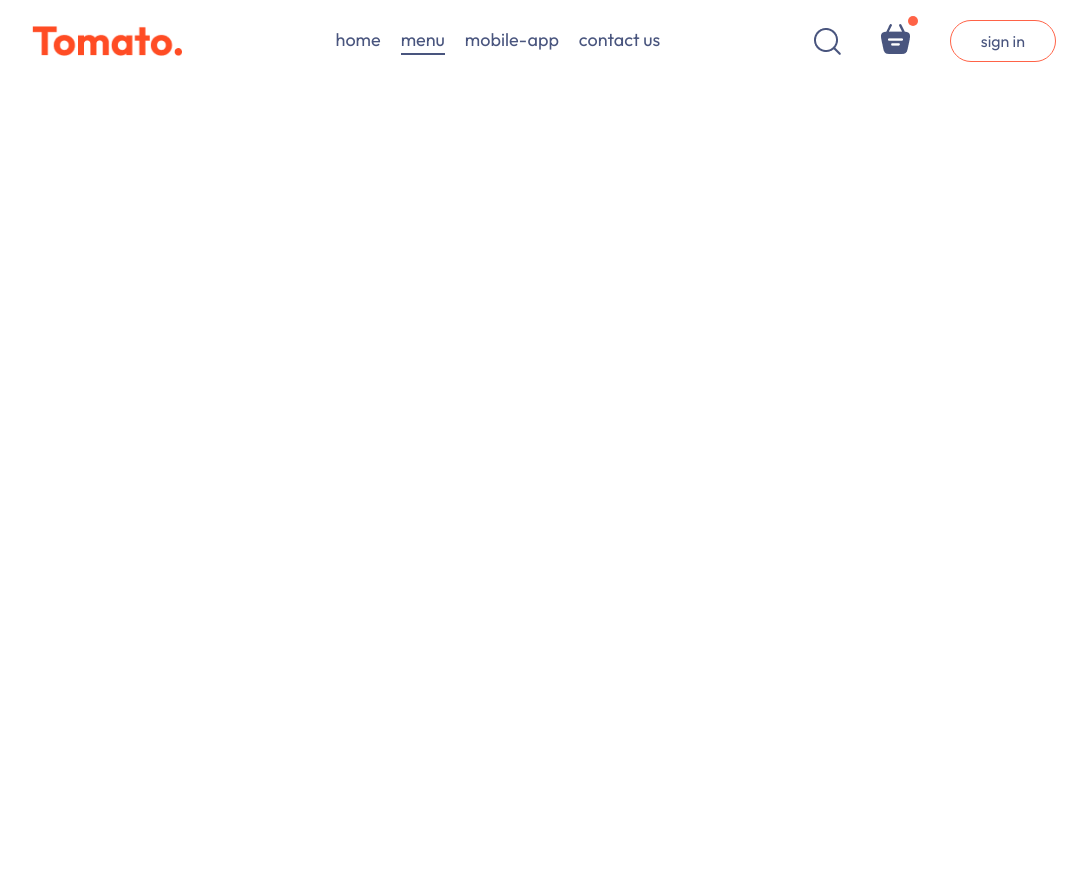
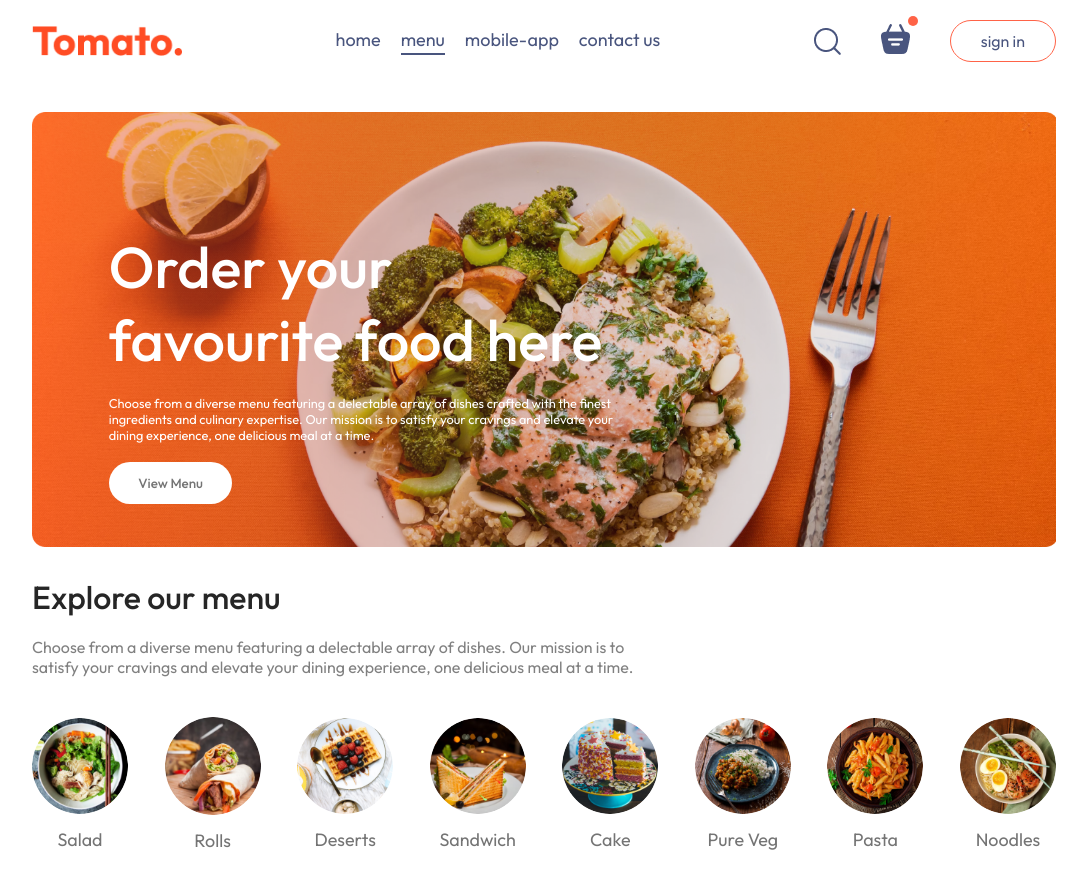
Before and after one commit to ruthyankson/food_deli, a React (Vite) app in the folder frontend/: page / in a window 1280 px wide. Shown: the whole page, without its empty margins (96-1183 px from the left). Before the commit the page ends 800 px from the top, so only its background shows below. Built offline with nearby package versions, Linux system fonts and the light colour scheme.

Commit message:
Header added; Explore menu began

```diff
--- a/frontend/src/App.jsx
+++ b/frontend/src/App.jsx
@@ -1,11 +1,19 @@
 import React from 'react'
 import Navbar from './components/Navbar/Navbar'
+import { Route, Routes } from 'react-router-dom'
+import Home from './pages/home/home'
+import Cart from './pages/Cart/Cart'
+import PlaceOrder from './pages/PlaceOrder/PlaceOrder'
 
 const App = () => {
   return (
     <div className='app'>
       <Navbar/>
-
+      <Routes>
+        <Route path='/' element={<Home/>} />
+        <Route path='/cart' element={<Cart/>} />
+        <Route path='/placeorder' element={<PlaceOrder/>} />
+      </Routes>
     </div>
   )
 }
--- /dev/null
+++ b/frontend/src/components/ExploreMenu/ExploreMenu.css
@@ -0,0 +1,51 @@
+.explore-menu {
+    display: flex;
+    flex-direction: column;
+    gap: 20px;
+}
+
+.explore-menu h1 {
+    color: #262626;
+    font-weight: 500;
+}
+
+.explore-menu hr {
+    margin: 10px 0;
+    height: 2px;
+    background-color: #e2e2e2;
+    border: none;
+}
+
+.explore-menu-text {
+    max-width: 60%;
+    color: #808080;
+}
+
+.explore-menu-list {
+    display: flex;
+    justify-content: space-between;
+    align-items: center;
+    gap: 30px;
+    text-align: center;
+    margin: 20px 0px;
+    overflow-x: scroll;
+}
+
+.explore-menu-list::-webkit-scrollbar {
+    display: none;
+}
+
+.explore-menu-list-item img {
+    width: 7.5vw;
+    min-width: 80px;
+    cursor: pointer;
+    border-radius: 50%;
+    transition: 0.2s;
+}
+
+.explore-menu-list-item p {
+    margin-top: 10px;
+    color: #747474;
+    font-size: max(1.4vw, 16px);
+    cursor: pointer;
+}
--- /dev/null
+++ b/frontend/src/components/ExploreMenu/ExploreMenu.jsx
@@ -0,0 +1,29 @@
+import React from 'react'
+import './ExploreMenu.css'
+import { menu_list } from '../../assets/assets'
+
+const ExploreMenu = () => {
+  return (
+    <div className='explore-menu' id='explore-menu'>
+      <h1>Explore our menu</h1>
+      <p className='explore-menu-text'>
+        Choose from a diverse menu featuring a delectable array of dishes.
+        Our mission is to satisfy your cravings and elevate your dining
+        experience, one delicious meal at a time.
+      </p>
+
+      <div className='explore-menu-list'>
+        {menu_list.map((item, index) => {
+            return (
+                <div key={index} className='explore-menu-list-item'>
+                    <img src={item.menu_image} alt="image" />
+                    <p>{item.menu_name}</p>
+                </div>
+            )
+        })}
+      </div>
+    </div>
+  )
+}
+
+export default ExploreMenu
--- /dev/null
+++ b/frontend/src/components/Header/Header.css
@@ -0,0 +1,40 @@
+.header {
+    height: 34vw;
+    margin: 30px auto;
+    background: url('/header_img.png') no-repeat;
+    background-size: cover;
+    position: relative;
+}
+
+.header-contents {
+    position: absolute;
+    display: flex;
+    flex-direction: column;
+    align-items: start;
+    gap: 1.5vw;
+    max-width: 50%;
+    left: 6vw;
+    bottom: 10%;
+    animation: fadeIn 3s;
+}
+
+.header-contents h2 {
+    font-weight: 500;
+    font-size: max(4.5vw, 22px);
+    color: white;
+}
+
+.header-contents p {
+    color: white;
+    font-size: 1vw;
+}
+
+.header-contents button {
+    border: none;
+    color: #747474;
+    font-weight: 500;
+    padding: 1vw 2.3vw;
+    background-color: white;
+    font-size: max(1w, 13px);
+    border-radius: 50px;
+}
--- /dev/null
+++ b/frontend/src/components/Header/Header.jsx
@@ -0,0 +1,19 @@
+import React from 'react'
+import './Header.css'
+
+const Header = () => {
+  return (
+    <div className='header'>
+      <div className="header-contents">
+        <h2>Order your favourite food here</h2>
+        <p>Choose from a diverse menu featuring a delectable array of dishes crafted
+            with the finest ingredients and culinary expertise. Our mission is to satisfy your cravings
+            and elevate your dining experience, one delicious meal at a time.
+        </p>
+        <button>View Menu</button>
+      </div>
+    </div>
+  )
+}
+
+export default Header
--- a/frontend/src/index.css
+++ b/frontend/src/index.css
@@ -20,3 +20,12 @@
   width: 80%;
   margin: auto;
 }
+
+@keyframes fadeIn {
+  0% {
+    opacity: 0;
+  }
+  100% {
+    opacity: 1;
+  }
+}
--- a/frontend/src/pages/Home/Home.jsx
+++ b/frontend/src/pages/Home/Home.jsx
@@ -1,10 +1,13 @@
 import React from 'react'
 import './Home.css'
+import Header from '../../components/Header/Header'
+import ExploreMenu from '../../components/ExploreMenu/ExploreMenu'
 
 const Home = () => {
   return (
     <div>
-
+      <Header/>
+      <ExploreMenu />
     </div>
   )
 }
```
Also changed, not shown: frontend/src/main.jsx (+4 -3 lines), frontend/public/header_img.png (added).
